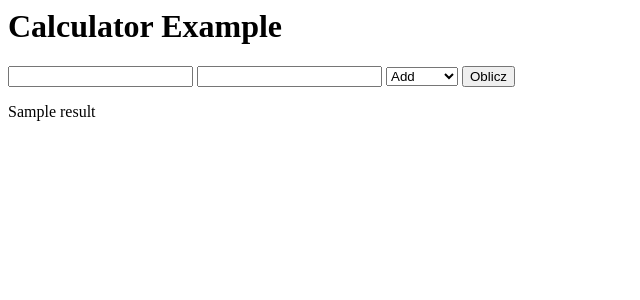
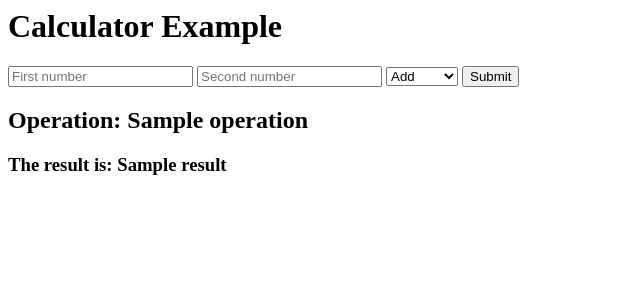
Before and after one commit to Michal0002/Python_Calculator_FlaskExample, a Flask app: template templates/index.html in a window 1280 px wide. Shown: the top 300 px of the page, without its empty margins (0-640 px from the left). Run offline with Flask 3, Linux system fonts and the light colour scheme; the template is opened without the code that fills it: most values are stand-ins (such as "Sample title", 1, 10 or a date in 2020).

Commit message:
Displaying data

```diff
--- a/main.py
+++ b/main.py
@@ -1,29 +1,33 @@
 from flask import Flask, request, render_template
 
 app = Flask(__name__)
+
 @app.route('/')
 def home():
     return render_template('index.html')
 
-def calculations():
-    number1 = float(request.form['number1'])
-    number2 = float(request.form['number2'])
+@app.route('/calculate', methods=['POST'])
+def calculate():
+    try:
+        number1 = float(request.form['number1'])
+        number2 = float(request.form['number2'])
 
-    operation = request.form['operation']
+        operation = request.form['operation']
 
-    if operation == 'add':
-        result = number1 + number2
-    elif operation == 'subtract':
-        result = number1 - number2
-    elif operation == 'multiply':
-        result = number1 * number2
-    elif operation == 'divide':
-        result = number1 / number2
-    else:
-        result = "Nieprawidłowa operacja"
+        if operation == 'add':
+            result = number1 + number2
+        elif operation == 'subtract':
+            result = number1 - number2
+        elif operation == 'multiply':
+            result = number1 * number2
+        elif operation == 'divide':
+            result = number1 / number2
+        else:
+            result = "Nieprawidłowa operacja"
 
-    return render_template('index.html', result=result)
-
+        return render_template('index.html', result=result, operation=operation.lower())
+    except Exception as e:
+        return str(e)
 
 if __name__ == '__main__':
     app.run(debug=True)
--- a/templates/index.html
+++ b/templates/index.html
@@ -1,13 +1,14 @@
 <h1> Calculator Example </h1>
-<form action="calculations" method="post">
-    <input type="text" name="number1">
-    <input type="text" name="number2">
+<form action="calculate" method="post">
+    <input type="number" name="number1"  placeholder="First number">
+    <input type="number" name="number2"  placeholder="Second number">
     <select name="operation" id="operation">
         <option value="add"> Add </option>
         <option value="subtract"> Subtract </option>
         <option value="multiply"> Multiply </option>
         <option value="divide"> Divide </option>
     </select>
-    <button type="submit">Oblicz</button>
+    <button type="submit">Submit</button>
 </form>
-{{ result }}
+<h2> Operation: {{ operation }} </h2>
+<h3> The result is: {{ result }} </h3>
```
